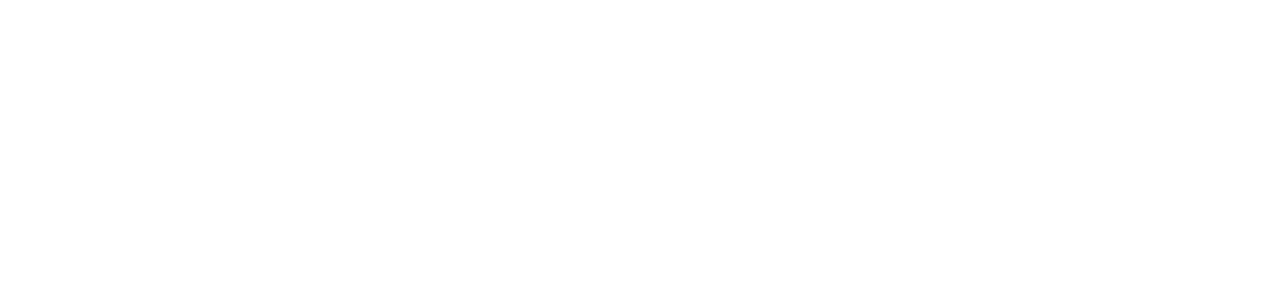
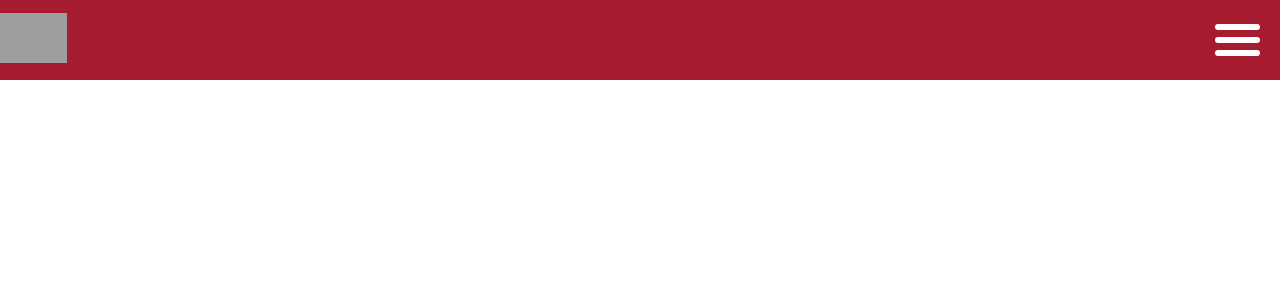
Before and after one commit to DeivisonCs/ClassroomManagement, a React (Vite) app in the folder ClassManagement/: page /home in a window 1280 px wide. Before the commit this address had no page. Shown: the top 300 px of the page. Built offline with nearby package versions, Linux system fonts and the light colour scheme; grey boxes are pictures that could not be loaded.

Commit message:
main header

```diff
--- a/ClassManagement/index.html
+++ b/ClassManagement/index.html
@@ -10,7 +10,7 @@
     <link rel="preconnect" href="https://fonts.gstatic.com" crossorigin>
     <link href="https://fonts.googleapis.com/css2?family=League+Spartan:wght@100..900&display=swap" rel="stylesheet">
 
-    <title>Vite + React + TS</title>
+    <title>SoulsSchool</title>
   </head>
   <body>
     <div id="root"></div>
--- /dev/null
+++ b/ClassManagement/src/components/HeaderComponent/index.tsx
@@ -0,0 +1,47 @@
+import React, { useState } from "react";
+
+import './styles.css';
+import { Link } from "react-router-dom";
+
+interface MenuOption {
+    label: string,
+    icon: string,
+    linkTo: string
+}
+
+const HeaderComponent:React.FC = () => {
+    const [menuActive, setMenuActive] = useState<boolean>(false);
+    const menuOptions:MenuOption[] = [
+        {label: 'Perfil', icon:'user' , linkTo: ''},
+        {label: 'Sair', icon:'sign-out', linkTo: '/'}
+    ]
+
+    return(
+        <header id="main-header">
+            <span className="header-emblem-icon-span"><img src="/SchoolEmblem.ico" alt="School Emblem" /></span>
+
+            <div
+                onClick={() => setMenuActive(prev => !prev)}
+                className={`header-menu-div ${menuActive? 'active-menu':''}`}
+            >
+                <span></span>
+                <span></span>
+                <span></span>
+            </div>
+
+            <div className={`menu-options-div ${menuActive? 'active-menu':''}`}>
+                {menuOptions.map((option, index) => {
+                    return(
+                        <Link key={index} to={option.linkTo} className="menu-option">
+                            <span className={`pi pi-${option.icon}`}></span>
+                            {option.label}
+                        </Link>
+                    )
+                })}
+            </div>
+        </header>
+    );
+
+}
+
+export default HeaderComponent;
--- /dev/null
+++ b/ClassManagement/src/components/HeaderComponent/styles.css
@@ -0,0 +1,207 @@
+
+header#main-header {
+    background-color: var(--main-color);
+    width: 100vw;
+    height: 80px;
+    padding-right: 20px;
+
+    display: flex;
+    flex-direction: row;
+    align-items: center;
+    justify-content: space-between;
+    position: relative;
+
+    span.header-emblem-icon-span {
+        display: block;
+        width: 67px;
+
+
+        img {
+            width: 100%;
+        }
+    }
+
+    div.header-menu-div {
+        /* background-color: aqua; */
+        cursor: pointer;
+        height: 45px;
+        width: 45px;
+
+        display: flex;
+        flex-direction: column;
+        justify-content: space-evenly;
+
+        span {
+            display: block;
+            background-color: #fff;
+            width: 100%;
+            height: 6px;
+            border-radius: 15px;
+        }
+    }
+
+    div.header-menu-div {
+        &.active-menu {
+            animation: to-left-menu-animation 1s forwards;
+
+            & > span:first-child {
+                animation: to-right-animation 1s forwards;
+            }
+            & > span:nth-child(2) {
+                animation: to-left-animation 1s forwards;
+            }
+            & > span:nth-child(3) {
+                animation: to-right-animation 1s forwards;
+            }
+        }
+
+        &:not(.active-menu){
+            animation: to-left-menu-close 1s forwards;
+
+            & > span:first-child {
+                animation: to-right-close-animation 1s forwards;
+            }
+            & > span:nth-child(2) {
+                animation: to-left-close-animation 1s forwards;
+            }
+            & > span:nth-child(3) {
+                animation: to-right-close-animation 1s forwards;
+            }
+        }
+    }
+
+    div.menu-options-div {
+        position: absolute;
+        right: 0;
+        bottom: 0;
+        transform: translateY(100%);
+
+        background-color: #fff;
+
+        display: flex;
+        flex-direction: column;
+        gap: 2px;
+
+        width: 0;
+
+        a.menu-option {
+            text-decoration: none;
+            background-color: var(--main-color);
+            padding: 12px 25px;
+
+            text-align: center;
+            color: #fff;
+            opacity: 0;
+
+            display: flex;
+            flex-direction: row;
+            align-items: center;
+            justify-content: space-between;
+        }
+
+        &.active-menu{
+            animation: menu-options-animation 1s forwards;
+
+            a.menu-option{
+                animation: menu-option-animation 1s forwards;
+            }
+        }
+
+        &:not(.active-menu){
+            animation: menu-options-close-animation 1s forwards;
+
+            a.menu-option {
+                animation: menu-option-close-animation 1s forwards;
+            }
+        }
+    }
+}
+
+
+@keyframes menu-options-animation {
+    from {
+        width: 0px;
+    }
+    to {
+        width: 110px;
+    }
+}
+@keyframes menu-options-close-animation {
+    from {
+        width: 110px;
+    }
+    to {
+        width: 0px;
+    }
+}
+
+@keyframes menu-option-animation {
+    from {
+        opacity: 0;
+    }
+    to {
+        opacity: 100;
+    }
+}
+@keyframes menu-option-close-animation {
+    from {
+        opacity: 100;
+    }
+    to {
+        opacity: 0;
+        display: none;
+    }
+}
+
+@keyframes to-left-menu-animation {
+    from {
+        transform: translateX(0);
+    }
+    to {
+        transform: translateX(-20px);
+    }
+}
+@keyframes to-left-menu-close {
+    from {
+        transform: translateX(-20px);
+    }
+    to {
+        transform: translateX(0);
+    }
+}
+
+
+
+@keyframes to-left-animation {
+    from {
+        transform: translateX(0);
+    }
+    to {
+        transform: translateX(-10px);
+    }
+}
+@keyframes to-left-close-animation {
+    from {
+        transform: translateX(-10);
+    }
+    to {
+        transform: translateX(0);
+    }
+}
+
+@keyframes to-right-animation {
+    from {
+        transform: translateX(0);
+    }
+    to {
+        transform: translateX(10px);
+    }
+}
+@keyframes to-right-close-animation {
+    from {
+        transform: translateX(10);
+    }
+    to {
+        transform: translateX(0);
+    }
+}
--- a/ClassManagement/src/global.css
+++ b/ClassManagement/src/global.css
@@ -1,3 +1,8 @@
+:root {
+    --main-color: #a51c30;
+    --secondary-color: #f5df91;
+}
+
 * {
     font-family: 'League Spartan', Arial, Helvetica, sans-serif;
     box-sizing: border-box;
--- /dev/null
+++ b/ClassManagement/src/pages/private/HomePage/index.tsx
@@ -0,0 +1,19 @@
+import React from "react";
+import HeaderComponent from "../../../components/HeaderComponent";
+
+import "./styles.css";
+
+const HomePage:React.FC = () => {
+
+    //TODO
+    // Verificar se o usuário está realmente logado, para bloquear acesso pela url
+
+    return(
+        <section id="home-section">
+            <HeaderComponent/>
+        </section>
+    );
+
+}
+
+export default HomePage;
--- a/ClassManagement/src/pages/public/LoginPage/index.tsx
+++ b/ClassManagement/src/pages/public/LoginPage/index.tsx
@@ -6,6 +6,7 @@
 import { InputText } from 'primereact/inputtext';
 import { Password } from 'primereact/password';
 import { Toast } from 'primereact/toast';
+import { useNavigate } from "react-router-dom";
 
 enum ToastSeverity {
     SUCCESS = 'success',
@@ -15,6 +16,7 @@
 
 const LogInPage:React.FC = () => {
     const toast = useRef<Toast>(null);
+    const navigate = useNavigate();
     const [email, setEmail] = useState<string>('');
     const [password, setPassword] = useState<string>('');
     const [logged, setLogged] = useState(false);
@@ -23,11 +25,15 @@
         toast.current?.show({ severity: severity, summary: summary, detail: message });
     };
 
+    //TODO
+    // chamar back-end e receber o token aqui
     function login() {
-        //TODO
-        // chamar back-end e receber o token aqui
         setLogged(true);
+
         show(ToastSeverity.SUCCESS, 'Logado', 'Bem Vindo!'); // Usar retorno do back pra editar a mensagem
+        setTimeout(() => {
+            navigate('/home');
+        }, 2500);
     }
 
     return (
--- a/ClassManagement/src/pages/public/LoginPage/styles.css
+++ b/ClassManagement/src/pages/public/LoginPage/styles.css
@@ -9,7 +9,7 @@
     height: 100vh;
 
     .logo-img-div {
-        background-color: #a51c30;
+        background-color: var(--main-color);
         width: 30%;
 
         display: flex;
@@ -79,12 +79,12 @@
 
     button {
         margin-top: 40px;
-        background-color: #a51c30;
+        background-color: var(--main-color);
         border: none;
 
         &:hover {
-            background-color: #f5df91;
-            box-shadow: 0px 0px 7px #f5df91;
+            background-color: var(--secondary-color);
+            box-shadow: 0px 0px 7px var(--secondary-color);
         }
     }
 }
--- a/ClassManagement/src/routes/index.tsx
+++ b/ClassManagement/src/routes/index.tsx
@@ -1,12 +1,14 @@
 import React from "react";
 import { Route, BrowserRouter as Router, Routes } from "react-router-dom";
 import LogInPage from "../pages/public/LoginPage";
+import HomePage from "../pages/private/HomePage";
 
 const AppRoutes:React.FC = () => {
     return(
     <Router>
         <Routes>
             <Route path="/" element={<LogInPage/>}/>
+            <Route path="/home" element={<HomePage/>}/>
         </Routes>
     </Router>
     )
```
Also changed, not shown: ClassManagement/src/pages/private/HomePage/styles.css (added), 1 other file (tests, documents, lock files or other folders).
